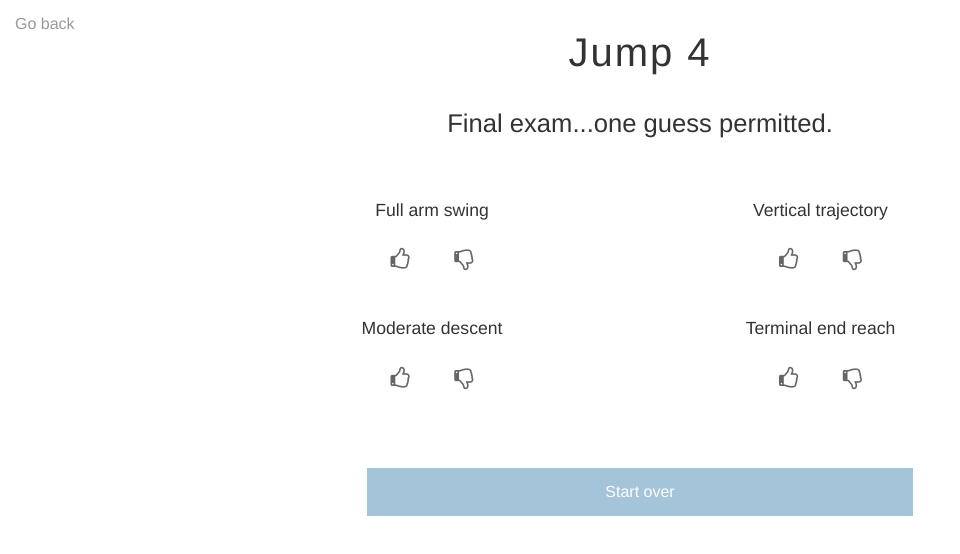
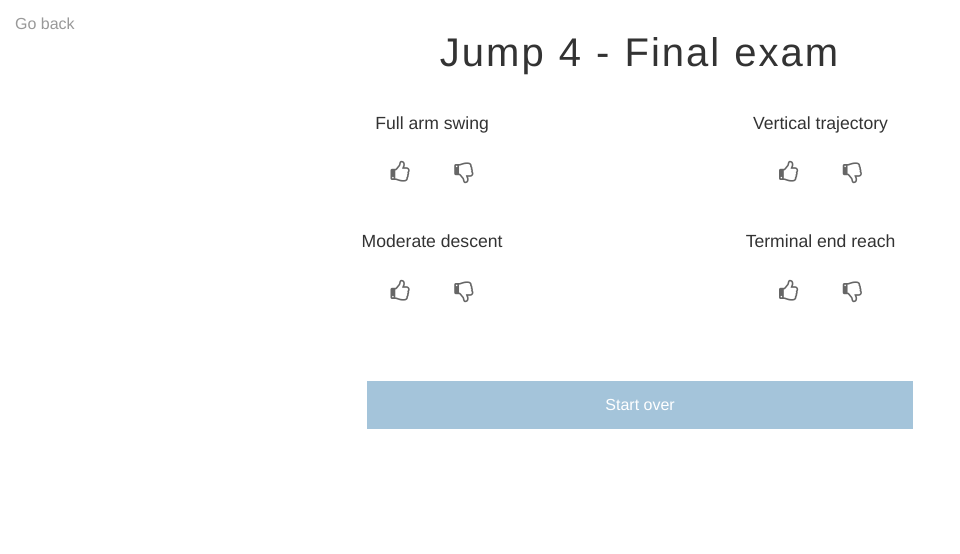
Before and after one commit to hagsey/vertical-jump-trainer, a website: page jump-4.html in a window 1280 px wide. Shown: the whole page, without its empty margins (0-960 px from the left). Drawn offline with Linux system fonts and the light colour scheme.

Commit message:
changed last slide

```diff
--- a/jump-4.html
+++ b/jump-4.html
@@ -12,8 +12,7 @@
 
 <body>
     <div class="border"></div>
-    <h1 class="page-title">Jump 4</h1>
-    <h4 class="exam-subtitle">Final exam...one guess permitted.</h4>
+    <h1 class="page-title">Jump 4 - Final exam</h1>
     <div class="container">
         <div class="box final-exam" data-answer="true">
             <h3 class="answer-label">Full arm swing</h3>
```
